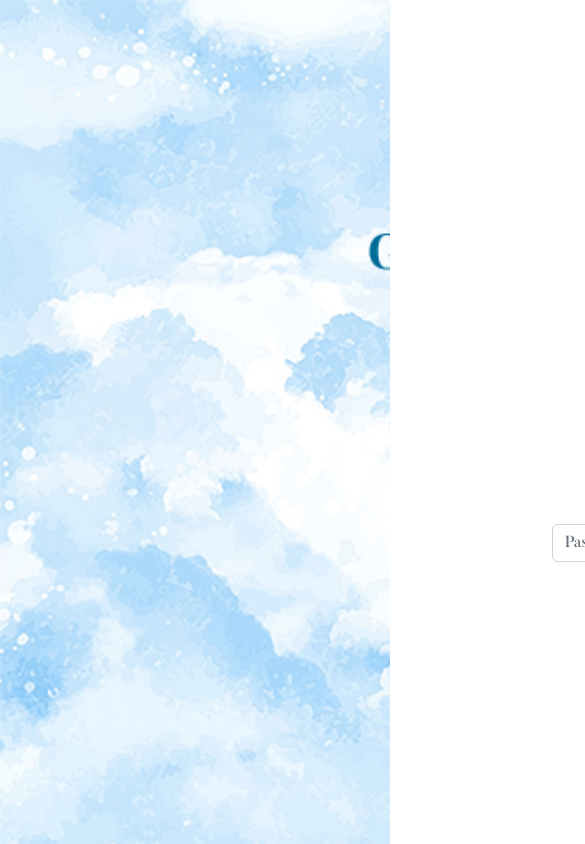
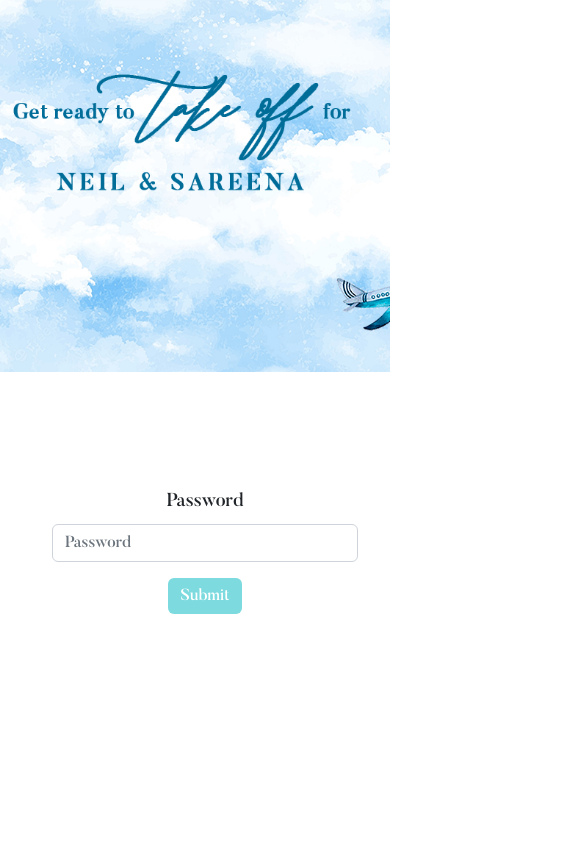
Before and after one commit to GeoffreyGichaga/saneerwedding, a React (Create React App) app: page / in a window 390 px wide. Shown: the top 844 px of the page, 585 px wide, since content can reach past the window. Built offline with nearby package versions, Linux system fonts and the light colour scheme; a web font is replaced by a local one.

Commit message:
add media queries for password page responsiveness

```diff
--- a/src/Styling/Home.css
+++ b/src/Styling/Home.css
@@ -372,6 +372,8 @@ font-family: 'Parisienne', cursive;
 
 
 
+
+
 /* Transport Secrtion */
 .transport{
     color: #305376;
@@ -471,3 +473,43 @@ font-family: 'Parisienne', cursive;
 #submit-btn:focus{
     border: none;
 }
+
+@media (max-width: 480px) {
+    .login{
+        background-image: url("../Assets/passwordback.png");
+        background-repeat: no-repeat;
+        background-size: 43rem;
+
+        background-position-x: 50%;
+        /* content: ""; */
+        /* top: 0;
+        left: 0; */
+        /* width: 100%;
+        height: 100%; */
+    }
+
+    .row1{
+
+        /* position: relative; */
+        display: flex;
+        flex-direction: column;
+
+
+
+    }
+
+
+
+    .col1{
+        /* position: absolute;
+        top: 25rem;
+        left: 30rem; */
+        margin-left: -500px;
+        margin-top: -500px;
+
+
+
+
+    }
+
+}
```
Also changed, not shown: src/Pages/Password.js (line endings or trailing spaces).
